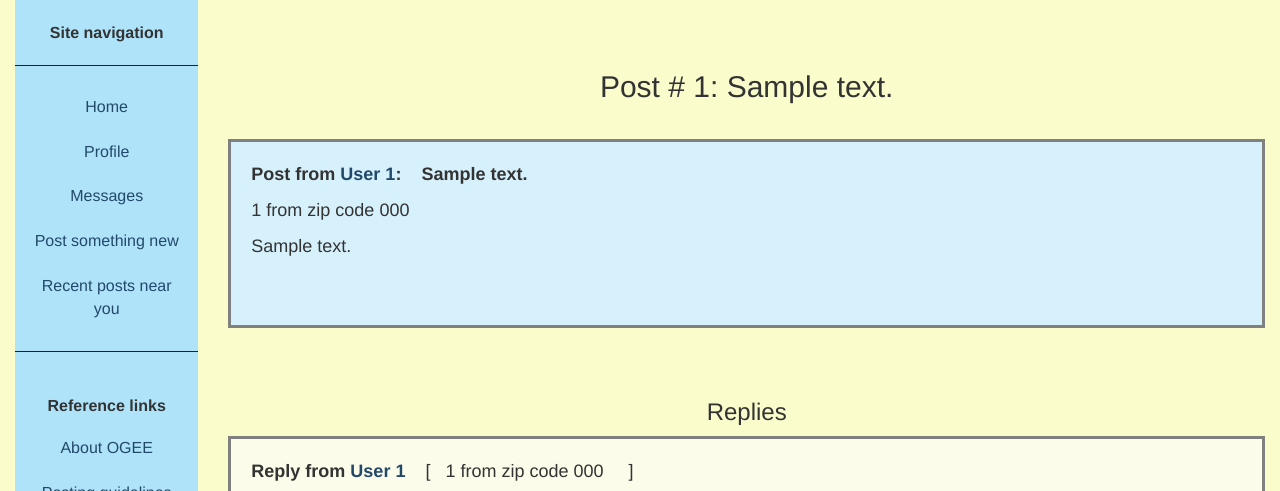
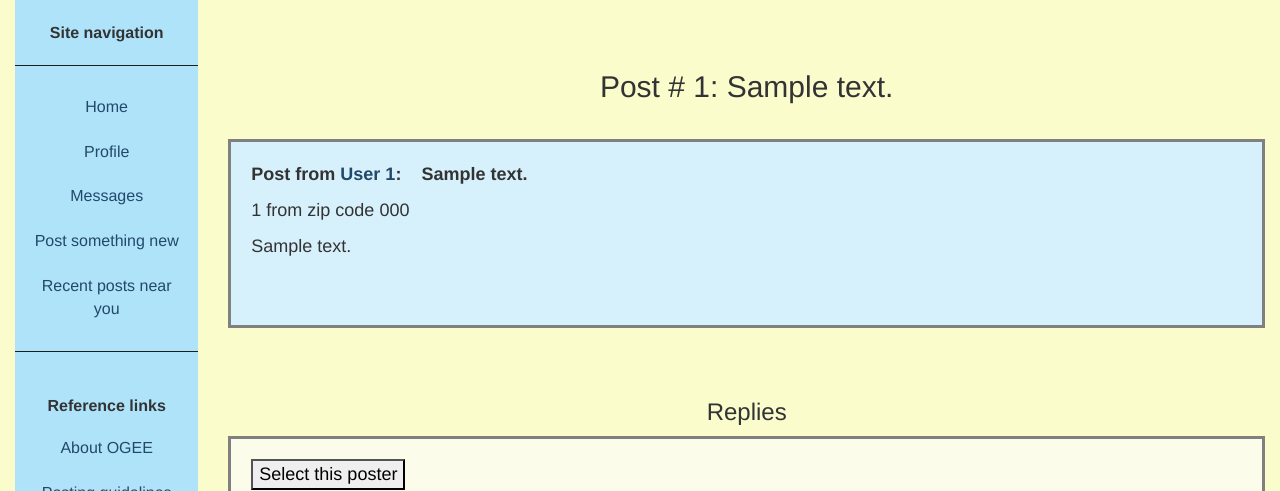
Before and after one commit to HaxorKris/HackbrightProject, a Flask app: page /posts/1 in a window 1280 px wide. Shown: the part 81-572 px from the top of the page. Run offline with Flask 2, Linux system fonts and the light colour scheme; tables that the repository leaves empty hold one stand-in row (values such as "Sample post"); some libraries are stand-ins or nearby versions.

Commit message:
added on-click jQ, timestamp conversion

```diff
--- a/model.py
+++ b/model.py
@@ -84,6 +84,10 @@ class Response(Base):
 	responder = relationship("User", backref=backref("responses"), order_by=id)
 	post = relationship("Post", backref=backref("responses"), order_by = id)
 
+	def time_string(instance_of_class):
+		dateObject = time.localtime(instance_of_class.timeStamp)
+		return time.strftime('%m-%d-%Y %H:%M', dateObject)
+
 
 ##############################################################################
 
--- a/static/css/main.css
+++ b/static/css/main.css
@@ -23,6 +23,22 @@ body {
 	border:3px solid gray;
 	background-color:#D7F1FC;
 	padding: 20px;
+}
+
+.role_receive {
+
+}
+
+.role_assist {
+
+}
+
+.button_assist {
+
+}
+
+.button_receive {
+
 }
 
 #header h1 {
--- a/templates/master2.html
+++ b/templates/master2.html
@@ -3,7 +3,9 @@
 		<title>OGEE</title>
 		<link href="/static/css/main.css" rel="stylesheet">
 		<link href="/static/css/bootstrap.css" rel="stylesheet">
+		<script src="//ajax.googleapis.com/ajax/libs/jquery/1.11.0/jquery.min.js"></script>
 	</head>
+
 
 	<body>
 
--- a/templates/post.html
+++ b/templates/post.html
@@ -2,6 +2,23 @@
 
 {% block body %}
 <br><br>
+<script>
+$( document ).ready(function() {
+	$( ".button_receive" ).click(function() {
+		var authorId=$( this ).data("authorid");  /* this will look for data attrs that start with 'data-' */
+		console.log(authorId); /* at this point can ship an ajax request to make a change to the db */
+		$( ".button_receive" ).attr("disabled", true);
+		$( this ).parent().css( "background-color", "#10F82B" );
+		$( this ).parent().prepend( "<h3 class=\"changemelater\">This recipient has been selected</h3> " );
+		/* $( this ).parent().addClass( "selected_receive" );  <- can replace above css line with this */
+
+	});
+	$( ".button_assist" ).click(function() {
+		alert( "Handler for .click() called." );
+	});
+});
+</script>
+
 <h2>Post # {{ post.id }}:  {{ post.shortSummary }}</h2>
 <br>
 <div class="left-align">
@@ -18,13 +35,16 @@
 
 <div class="left-align">
 	{% for comment in comments %}
+	<!-- for later: if the value of comment.wasSelected is not null, disable the selection buttons -->
 	<div class="thread">
-		<div class="role_{{ comment.role }}">
+		<div class="role_{{ comment.role }} reply">
+		<button name="clickme" class="button_{{ comment.role }}" data-authorId="{{ comment.authorId }}">Select this poster</button><br>
 		<p><strong>Reply from <a href="/user/{{ comment.authorId }}">User {{ comment.authorId }}</a></strong>
-			&nbsp;&nbsp; [&nbsp;&nbsp;&nbsp;{{ comment.timeStamp }}  from zip code {{ comment.zipcode }} &nbsp;&nbsp;&nbsp; ]</p>
+			&nbsp;&nbsp; [ &nbsp;&nbsp;&nbsp; {{ comment.time_string() }}  from zip code {{ comment.zipcode }} &nbsp;&nbsp;&nbsp; ]</p>
 		<p><img src="/static/img_{{ comment.role }}.jpg" style="padding:15px;"/>:: <em>{{ comment.comment }}</em></p>
 		</div>
 	</div><br>
+
 	{% endfor %}
 </div>
 <br><br><br>
```
